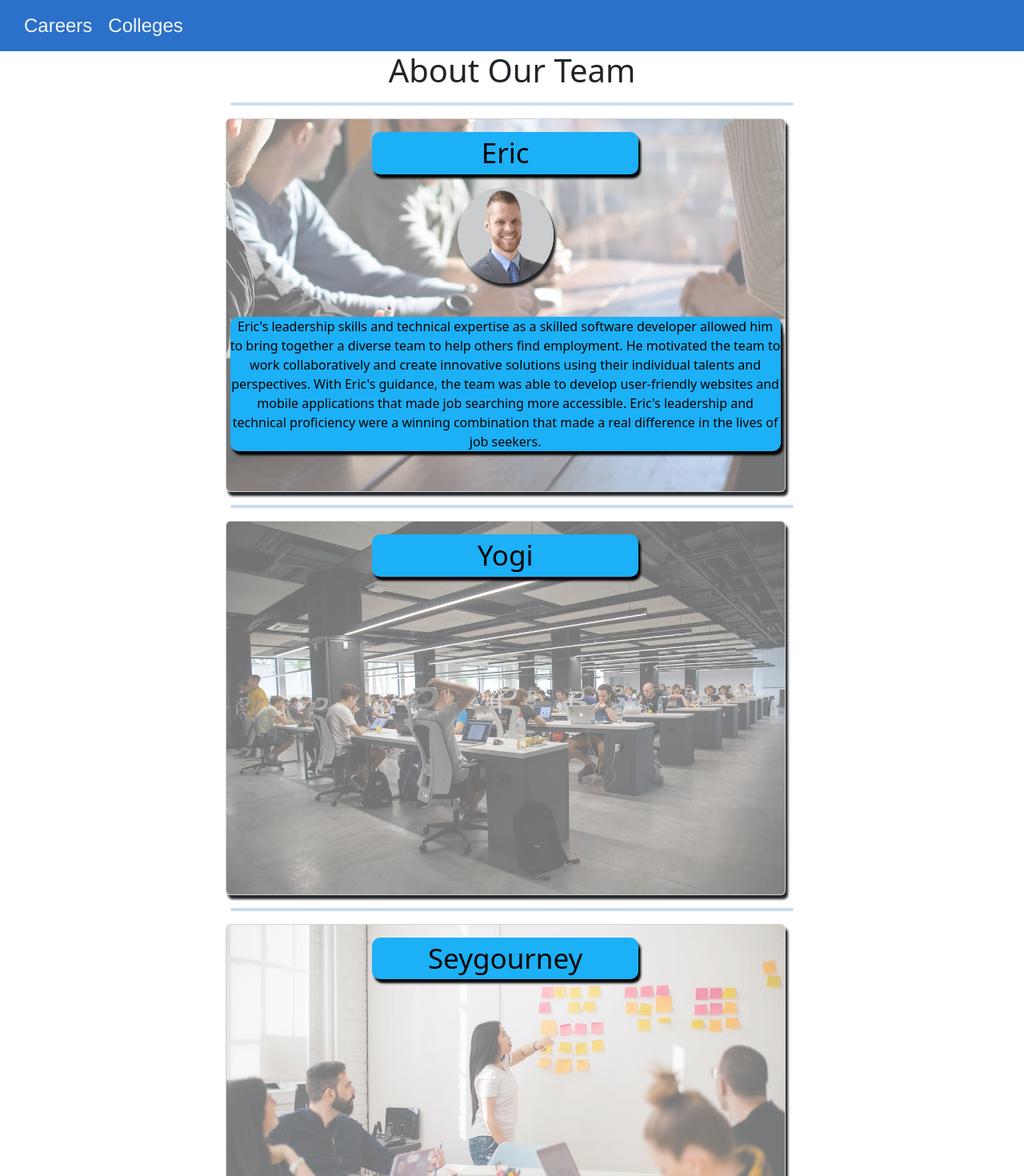
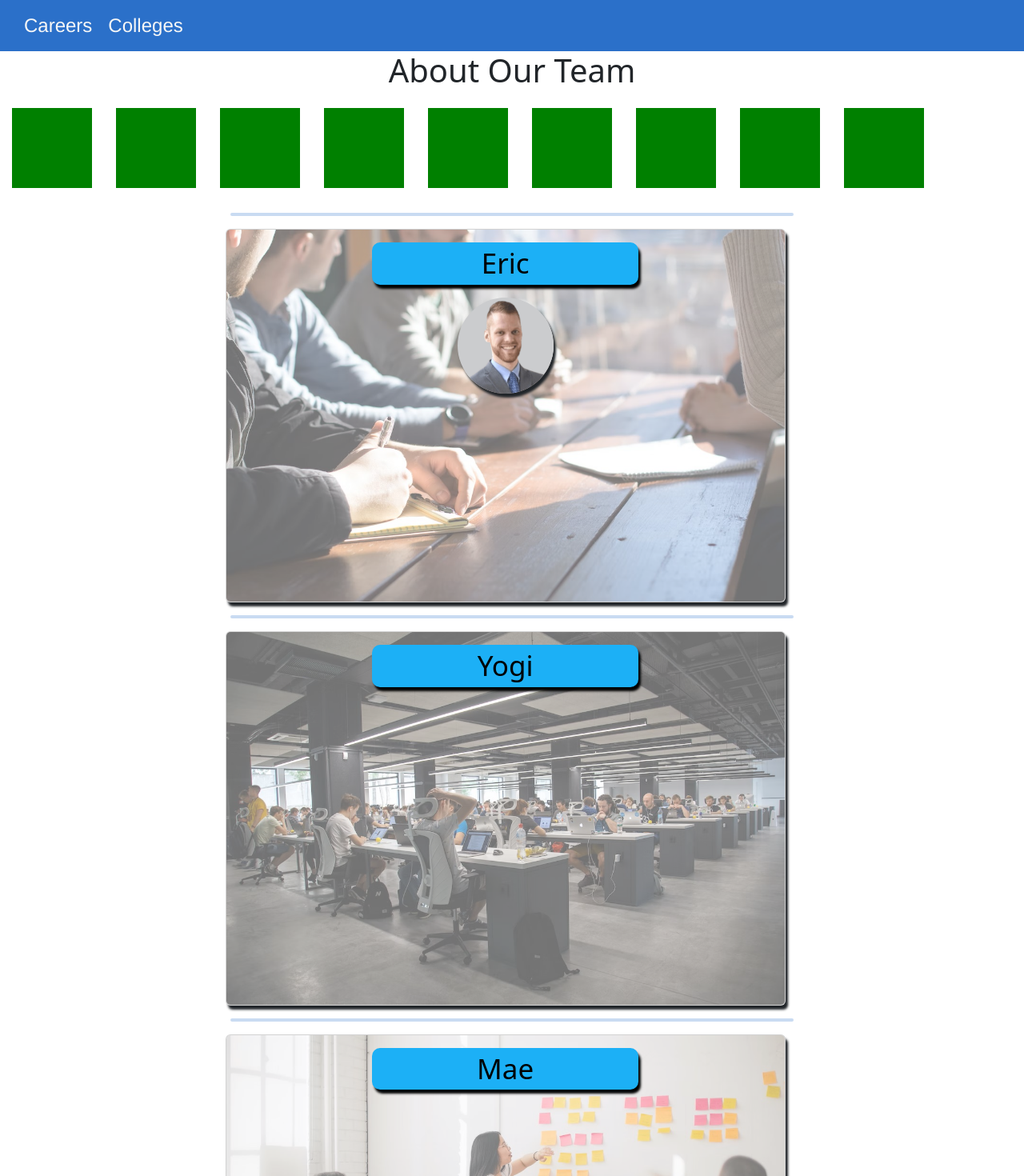
Before and after one commit to EmpathyTechnologies/CareerPlanToday-Frontend, a React (Create React App) app: page /about in a window 1280 px wide. Shown: the top 1470 px of the page at 80% size. Built offline with nearby package versions, Linux system fonts and the light colour scheme.

Commit message:
made notes to about page

```diff
--- a/src/features/careers/CareersTableRow.tsx
+++ b/src/features/careers/CareersTableRow.tsx
@@ -27,6 +27,7 @@ export default function CareersTableRow(props: any) {
           <MdFavoriteBorder size={25} onClick={handleFavoriteClick} />
         )}
         <span> </span>
+
         <Link to={`/careers/${career.id}`}>{career.title}</Link>
       </td>
       <td style={{ display: "flex", justifyContent: "center" }}>
--- a/src/pages/About.tsx
+++ b/src/pages/About.tsx
@@ -1,27 +1,76 @@
-// TO-DO:  import React is unused.  Therefore this should be deleted to improve performance and clean code. (However, I have lots of unused code in this project that I need to delete)
-import React from "react";
-
-// TO-DO: import "bootstrap/dist/css/bootstrap.min.css" is already imported in index.tsx.  Therefore this code should be deleted to improve performance and clean code.
-import "bootstrap/dist/css/bootstrap.min.css";
 import Nav from "react-bootstrap/Nav";
 import Card from "react-bootstrap/Card";
-// DISCUSSION: images go inside an "assets" folder
+
 import img1 from "../assets/about-first.jpg";
 import img2 from "../assets/about-second.jpg";
 import img3 from "../assets/about-third.jpg";
 import img4 from "../assets/about-fourth.jpg";
-import img5 from "../assets/ramiro-pic.jpg";
-import img6 from "../assets/eric-pic.jpg";
-
-// TO-DO:  Import the Footer Component
+import imgRamiro from "../assets/ramiro-pic.jpg";
+import imgEric from "../assets/eric-pic.jpg";
+import Footer from "../layouts/Footer";
 
 export default function About() {
+  const people = [
+    {
+      name: "Eric",
+      img: imgEric,
+      description:
+        "Eric's leadership skills and technical expertise as a skilled software developer allowed him to bring together a diverse team to help others find employment. He motivated the team to work collaboratively and create innovative solutions using their individual talents and perspectives. With Eric's guidance, the team was able to develop user-friendly websites and mobile applications that made job searching more accessible. Eric's leadership and technical proficiency were a winning combination that made a real difference in the lives of job seekers.",
+    },
+    {
+      name: "Yogi",
+      img: img4,
+      description: "",
+    },
+    {
+      name: "Mae",
+      img: img4,
+      description: "",
+    },
+    {
+      name: "Ramiro",
+      img: imgRamiro,
+      description:
+        "I contribute as a skilled software developer with problem-solving abilities and attention to detail. My expertise in writing code and developing functional software solutions is essential to achieving the team's goals. I collaborate effectively, share my knowledge and expertise, and foster a culture of learning and growth. In addition, I highly value comradery within the team, and I believe that a positive and collaborative work environment is crucial for success. I am always willing to lend a helping hand and work together with my colleagues to achieve our common goals. As a team player, I strive to create an atmosphere of mutual respect and support, which allows us to work more efficiently and achieve our objectives effectively.",
+    },
+  ];
+
   return (
     <div>
       <h1 className='aboutHeader'>About Our Team</h1>
 
-      {/* DISCUSSION:  DRY Principle: do not repeat yourself */}
-      {/* TO-DO: There are multiple codes for cards that are the same thing.  Instead, use the map function */}
+      <div style={{ display: "flex", flexWrap: "wrap" }}>
+        <div
+          style={{ backgroundColor: "green", margin: "15px", height: "100px", width: "100px" }}
+        ></div>{" "}
+        <div
+          style={{ backgroundColor: "green", margin: "15px", height: "100px", width: "100px" }}
+        ></div>
+        <div
+          style={{ backgroundColor: "green", margin: "15px", height: "100px", width: "100px" }}
+        ></div>
+        <div
+          style={{ backgroundColor: "green", margin: "15px", height: "100px", width: "100px" }}
+        ></div>
+        <div
+          style={{ backgroundColor: "green", margin: "15px", height: "100px", width: "100px" }}
+        ></div>
+        <div
+          style={{ backgroundColor: "green", margin: "15px", height: "100px", width: "100px" }}
+        ></div>
+        <div
+          style={{ backgroundColor: "green", margin: "15px", height: "100px", width: "100px" }}
+        ></div>
+        <div
+          style={{ backgroundColor: "green", margin: "15px", height: "100px", width: "100px" }}
+        ></div>
+        <div
+          style={{ backgroundColor: "green", margin: "15px", height: "100px", width: "100px" }}
+        ></div>
+      </div>
+
+      {/* TODO */}
+      {/* {people.map()} */}
 
       <hr className='aboutHr' />
 
@@ -29,16 +78,8 @@ export default function About() {
         <Card.Img src={img1} className='aboutImg' alt='No Pic' />
         <Card.ImgOverlay>
           <Card.Text className='aboutCardHeader'>Eric</Card.Text>
-          <img className='ericAbout' src={img6} />
-          <Card.Text className='aboutText'>
-            Eric's leadership skills and technical expertise as a skilled software developer allowed
-            him to bring together a diverse team to help others find employment. He motivated the
-            team to work collaboratively and create innovative solutions using their individual
-            talents and perspectives. With Eric's guidance, the team was able to develop
-            user-friendly websites and mobile applications that made job searching more accessible.
-            Eric's leadership and technical proficiency were a winning combination that made a real
-            difference in the lives of job seekers.
-          </Card.Text>
+          <img className='ericAbout' src={imgEric} />
+          <Card.Text className='aboutText'></Card.Text>
         </Card.ImgOverlay>
       </Card>
 
@@ -56,7 +97,7 @@ export default function About() {
       <Card className='about'>
         <Card.Img src={img3} className='aboutImg' alt='No Pic' />
         <Card.ImgOverlay>
-          <Card.Text className='aboutCardHeader'>Seygourney</Card.Text>
+          <Card.Text className='aboutCardHeader'>Mae</Card.Text>
         </Card.ImgOverlay>
       </Card>
 
@@ -66,7 +107,7 @@ export default function About() {
         <Card.Img src={img4} className='aboutImg' alt='No Pic' />
         <Card.ImgOverlay>
           <Card.Text className='aboutCardHeader'>Ramiro</Card.Text>
-          <img className='ramiroAbout' src={img5} alt='no pic' />
+          <img className='ramiroAbout' src={imgRamiro} alt='no pic' />
           <Card.Text className='aboutText'>
             I contribute as a skilled software developer with problem-solving abilities and
             attention to detail. My expertise in writing code and developing functional software
@@ -82,21 +123,7 @@ export default function About() {
       </Card>
 
       <br />
-      {/* DISCUSSION:  There is already a Footer component tha has the below code. */}
-      {/* TO-DO:  Replace the below code with the footer component <Footer />  */}
-      <Nav className='BorderTop'>
-        <Nav.Item as='li'>
-          <Nav.Link href='./termsofuse'>Terms</Nav.Link>
-        </Nav.Item>
-        <Nav.Item as='li'>
-          <Nav.Link href='./privacypolicy'>Privacy</Nav.Link>
-        </Nav.Item>
-        <Nav.Item as='li'>
-          <Nav.Link href='./about'>About</Nav.Link>
-        </Nav.Item>
-      </Nav>
+      <Footer />
     </div>
   );
 }
-// DISCUSSION:  Team design discussion.  Realistic photos vs Drawn photos idea.  Image design & quality consistentcy.  Fiverr.  Would need standard photos.
-// DISCUSSION:  Image on image vs. simplicity in design.  https://dribbble.com/stories/2020/05/05/7-best-practices-photography-ui-design
```
